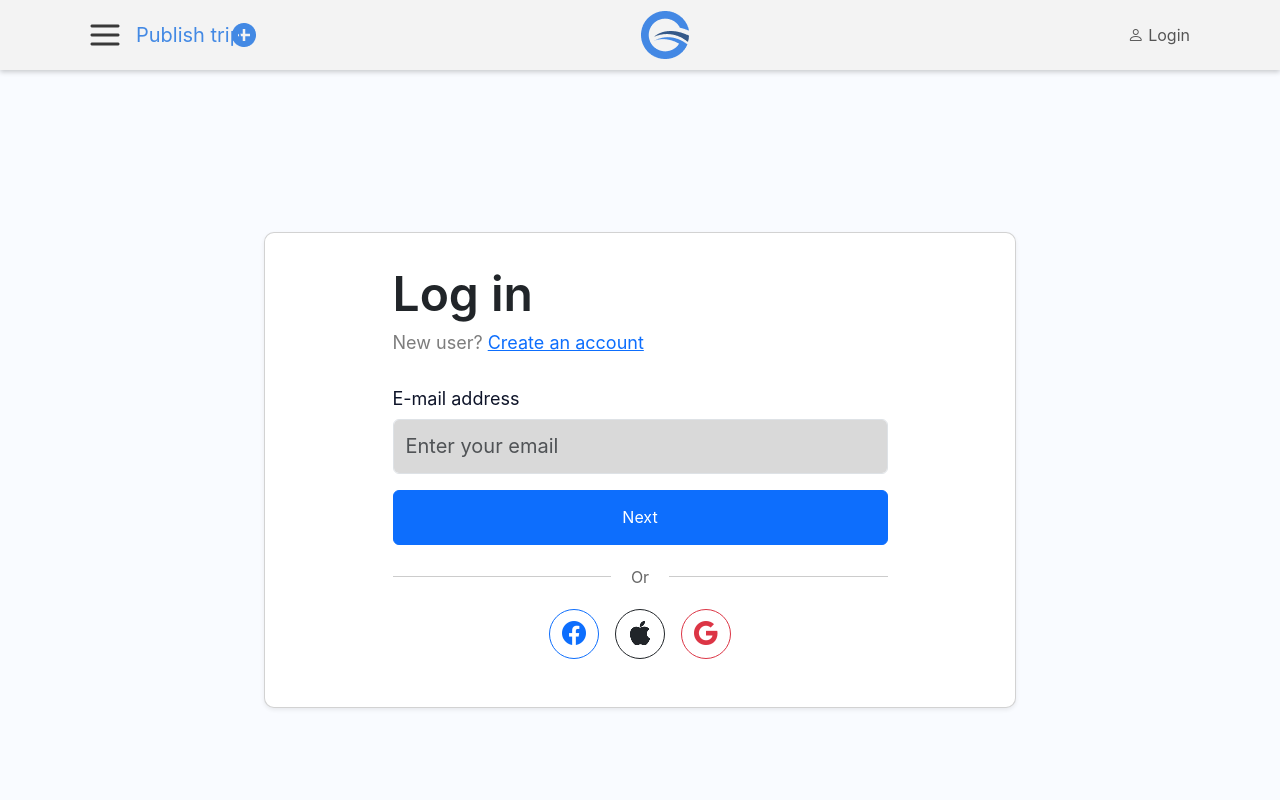
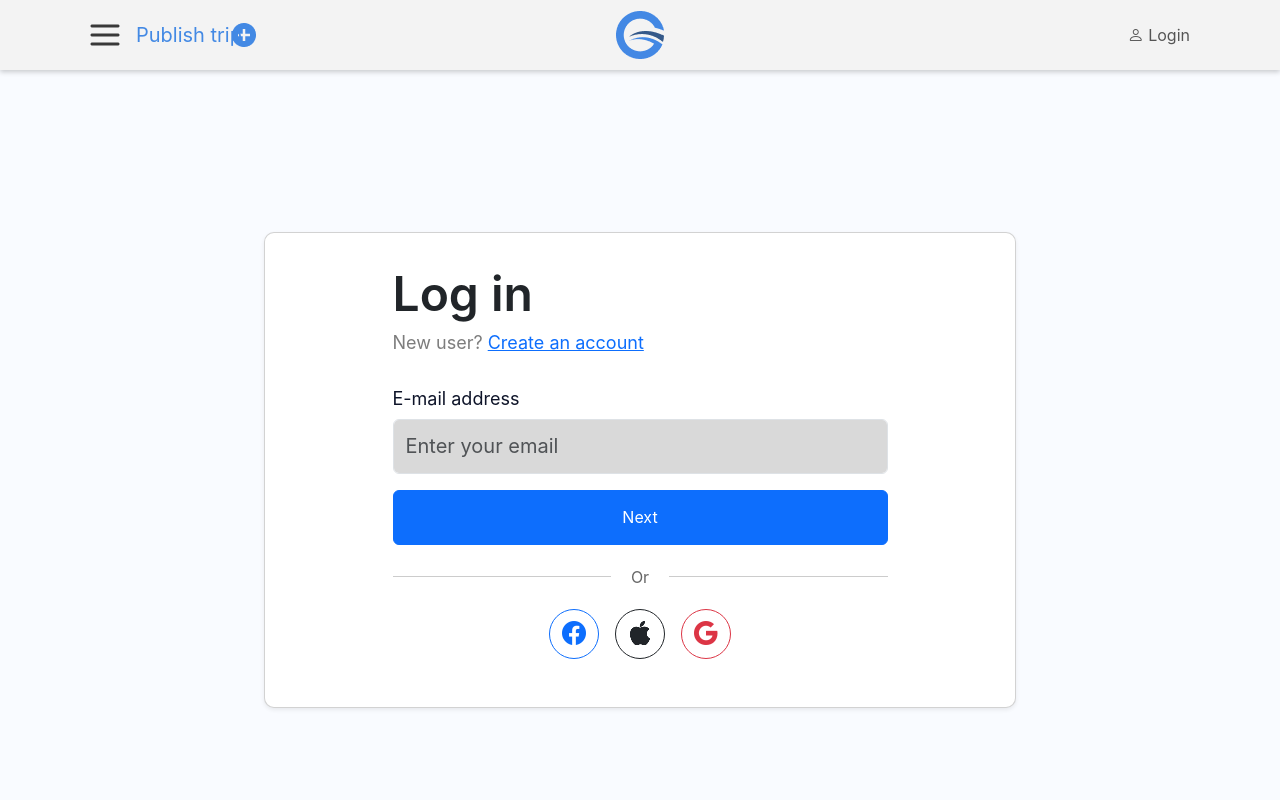
Before and after one commit to blablacar-clone-develop/frontend, a React (Vite) app in the folder react/: page /login in a window 1280 px wide. Shown: the top 800 px of the page. Built offline with nearby package versions, Linux system fonts and the light colour scheme.

Commit message:
fix: - navBar logo bug

```diff
--- a/react/src/styles/homePage.css
+++ b/react/src/styles/homePage.css
@@ -31,7 +31,6 @@
     background-image: url('../assets/logo.png');
     /*margin-right: 20% !important;*/
     position: absolute;
-    margin-left: 25px;
     top: 50%;
     left: 50%;
     transform: translate(-50%, -50%);
```
